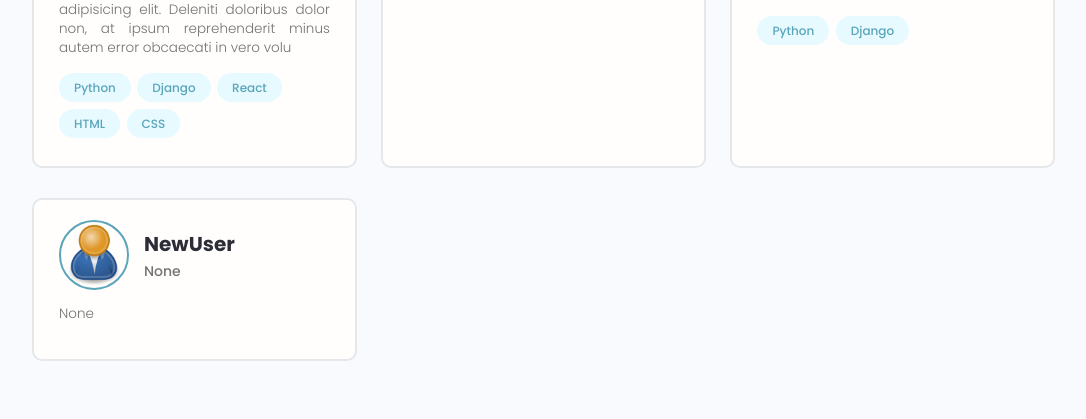
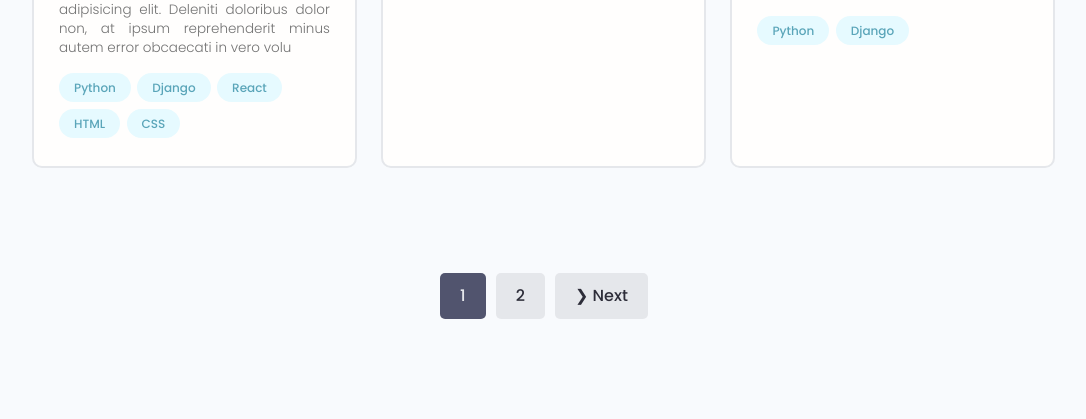
Before and after one commit to Andrii0302/devsearch, a Django app: page / in a window 1280 px wide. Shown: the part 607-1026 px from the top of the page, without its empty margins (96-1182 px from the left). Before the commit the page ends 968 px from the top, so only its background shows below. Run offline with Django 5.2, Linux system fonts and the light colour scheme; data comes from the database, SQL or seed files in the repository; both versions use the stored data as it was after the commit; some libraries are stand-ins or nearby versions.

Commit message:
added pagination for devs page and projects page

```diff
--- a/projects/models.py
+++ b/projects/models.py
@@ -1,6 +1,7 @@
 from django.db import models
 import uuid
 from users.models import Profile
+
 class Project(models.Model):
     owner = models.ForeignKey(Profile,null=True,blank=True,on_delete=models.SET_NULL)
     title=models.CharField(max_length=200)
@@ -15,6 +16,8 @@ class Project(models.Model):
     id = models.UUIDField(default=uuid.uuid4,unique=True,primary_key=True,editable=False)
     def __str__(self):
         return f'{self.title}'
+    class Meta:
+        ordering=['created']
 class Review(models.Model):
     VOTE_TYPE=(
         ('up','Up Vote'),
--- a/projects/templates/projects/projects.html
+++ b/projects/templates/projects/projects.html
@@ -52,8 +52,7 @@
         </div>
       </div>
     </section>
-
-
+    {% include 'pagination.html' with queryset=projects custom_range=custom_range %}
   </main>
     {% endblock %}
 </body>
--- /dev/null
+++ b/templates/pagination.html
@@ -0,0 +1,21 @@
+
+{% if queryset.has_other_pages %}
+    <div class="pagination">
+      <ul class="container">
+        {% if queryset.has_previous %}
+        <li><a href="?page={{queryset.previous_page_number}}" class="btn btn-link">&#10094; Prev</a></li>
+        {% endif %}
+        {% for page in custom_range %}
+
+        {% if page == queryset.number %}
+        <li><a href="?page={{page}}" class="btn page-link btn--sub">{{ page }}</a></li>
+        {% else %}
+        <li><a href="?page={{page}}" class="btn page-link">{{ page }}</a></li>
+        {% endif %}
+        {% endfor %}
+        {% if queryset.has_next %}
+        <li><a href="?page={{queryset.next_page_number}}" class="btn btn-link">&#10095; Next</a></li>
+        {% endif %}
+      </ul>
+    </div>
+    {% endif %}
--- a/users/templates/users/profiles.html
+++ b/users/templates/users/profiles.html
@@ -60,7 +60,7 @@
         </div>
       </div>
     </section>
-
+    {% include 'pagination.html' with queryset=profiles custom_range=custom_range %}
 
   </main>
 {% endblock %}
--- a/users/utils.py
+++ b/users/utils.py
@@ -1,5 +1,22 @@
 from .models import Skill,Profile
 from django.db.models import Q
+from django.core.paginator import Paginator,PageNotAnInteger,EmptyPage
+
+def paginationProfiles(request, profiles,results):
+    page = request.GET.get('page',1)
+    paginator = Paginator(profiles, results)
+    try:
+        profiles = paginator.page(page)
+    except PageNotAnInteger:
+        profiles = paginator.page(1)
+    except EmptyPage:
+        profiles = paginator.page(paginator.num_pages)
+    leftIndex = (int(page)-1)
+    page = int(page) if page else 1
+    leftIndex = max(1, page - 1)
+    rightIndex = min(page + 1, paginator.num_pages)
+    custom_range = range(leftIndex, rightIndex + 1)
+    return custom_range, profiles
 
 def searchProfiles(request):
     search_query= ''
--- a/users/views.py
+++ b/users/views.py
@@ -6,7 +6,7 @@ from .models import Profile
 from django.contrib.auth.models import User
 from .forms import CustomCreationForm,ProfileForm,SkillForm
 from django.db.models import Q
-from .utils import searchProfiles
+from .utils import searchProfiles,paginationProfiles
 def loginUser(request):
     page='login'
     if request.user.is_authenticated:
@@ -49,8 +49,9 @@ def registerUser(request):
 
 def profiles(request):
     profiles,search_query=searchProfiles(request)
+    custom_range,profiles=paginationProfiles(request,profiles,3)
     #profiles=Profile.objects.all()
-    context={'profiles':profiles, 'search_query':search_query}
+    context={'profiles':profiles, 'search_query':search_query, 'custom_range':custom_range}
     return render(request, 'users/profiles.html',context)
 def userProfile(request,pk):
     profile=Profile.objects.get(id=pk)
```
Also changed, not shown: projects/utils.py (+19 -0 lines), projects/views.py (+5 -2 lines), db.sqlite3.
